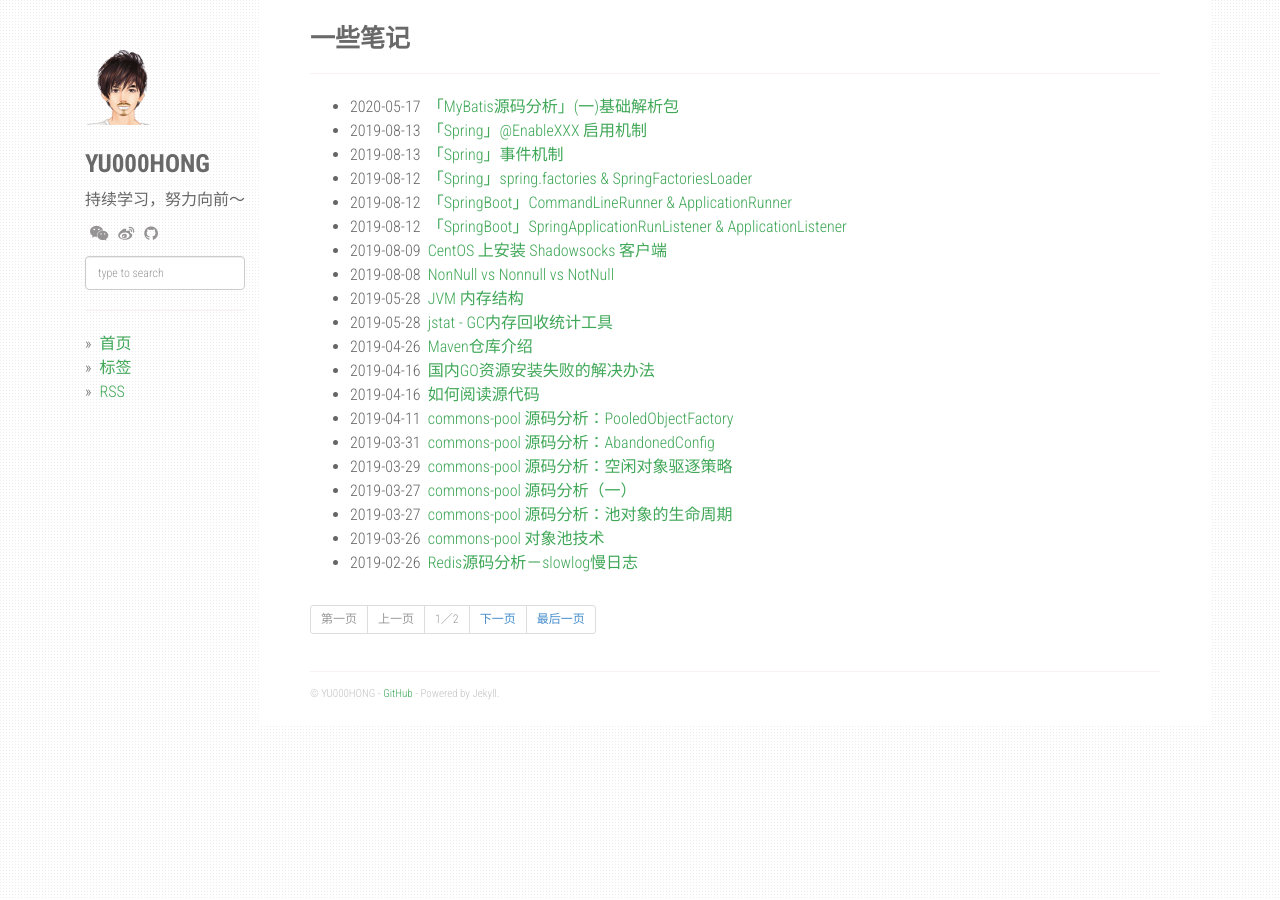
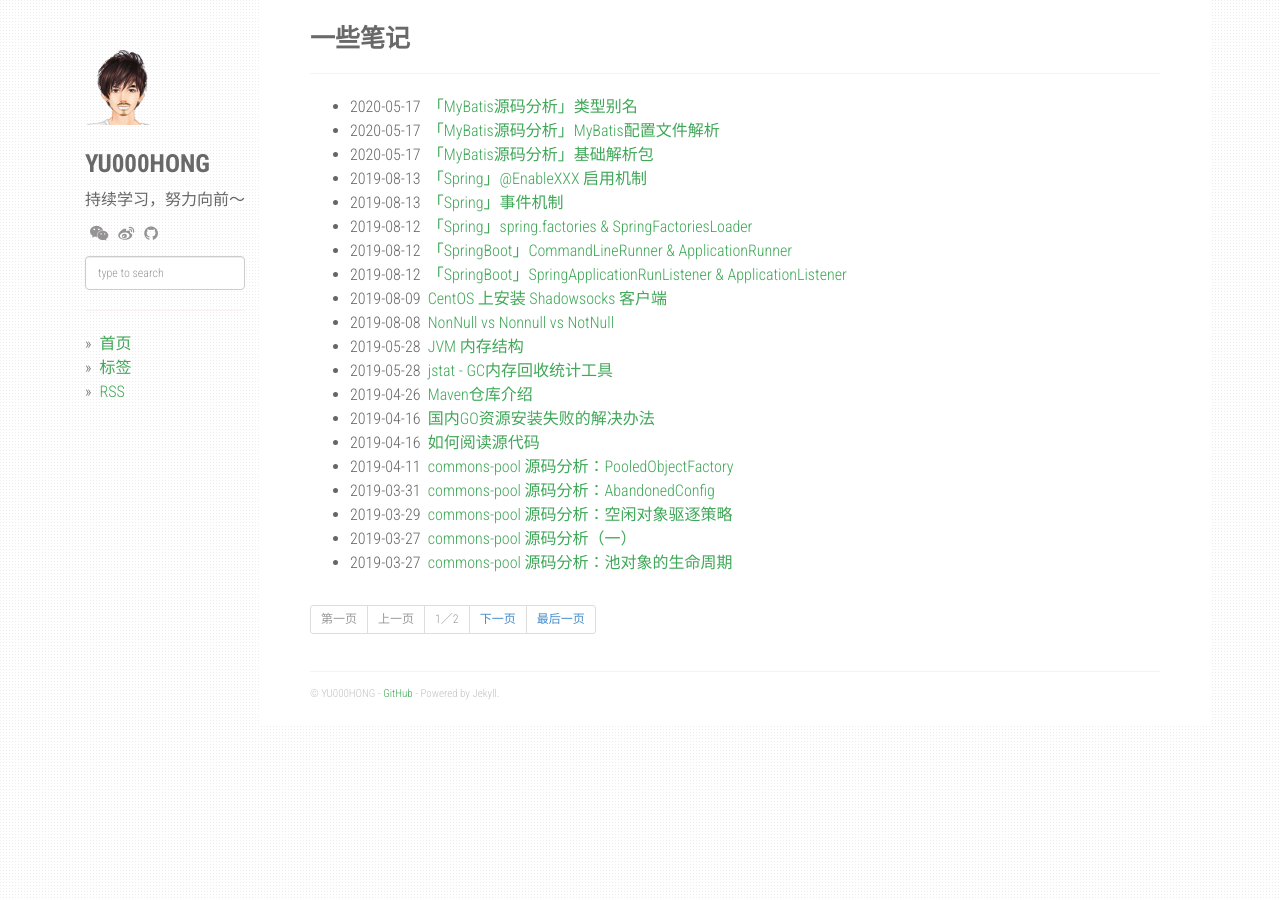
Before and after one commit to yu000hong/yu000hong.github.io, a Jekyll site: the page built from index.html, in a window 1280 px wide. Built offline with Jekyll 4.4.1, drawn with Linux system fonts in a browser that asks for light colours; nearby versions of some CDN libraries; the list of posts is cut into pages by our own code; some of the changed lines change nothing that is shown.

Commit message:
发布文章: 「MyBatis源码分析」类型别名

```diff
--- /dev/null
+++ b/_posts/2020-05-17-mybatis-alias-registry.md
@@ -0,0 +1,106 @@
+---
+layout: post
+title: 「MyBatis源码分析」类型别名
+date:   2020-05-17 23:53:00 +0800
+tags: [MyBatis]
+---
+
+MyBatis 类型别名可为 Java 类型设置一个缩写名字，它**`仅用于`** XML 配置，意在降低冗余的全限定类名书写。
+
+## 内置别名
+
+MyBatis内置的类型别名有(全部)：
+
+{% highlight java %}
+registerAlias("string", String.class);
+
+registerAlias("byte", Byte.class);
+registerAlias("long", Long.class);
+registerAlias("short", Short.class);
+registerAlias("int", Integer.class);
+registerAlias("integer", Integer.class);
+registerAlias("double", Double.class);
+registerAlias("float", Float.class);
+registerAlias("boolean", Boolean.class);
+
+registerAlias("byte[]", Byte[].class);
+registerAlias("long[]", Long[].class);
+registerAlias("short[]", Short[].class);
+registerAlias("int[]", Integer[].class);
+registerAlias("integer[]", Integer[].class);
+registerAlias("double[]", Double[].class);
+registerAlias("float[]", Float[].class);
+registerAlias("boolean[]", Boolean[].class);
+
+registerAlias("_byte", byte.class);
+registerAlias("_long", long.class);
+registerAlias("_short", short.class);
+registerAlias("_int", int.class);
+registerAlias("_integer", int.class);
+registerAlias("_double", double.class);
+registerAlias("_float", float.class);
+registerAlias("_boolean", boolean.class);
+
+registerAlias("_byte[]", byte[].class);
+registerAlias("_long[]", long[].class);
+registerAlias("_short[]", short[].class);
+registerAlias("_int[]", int[].class);
+registerAlias("_integer[]", int[].class);
+registerAlias("_double[]", double[].class);
+registerAlias("_float[]", float[].class);
+registerAlias("_boolean[]", boolean[].class);
+
+registerAlias("date", Date.class);
+registerAlias("decimal", BigDecimal.class);
+registerAlias("bigdecimal", BigDecimal.class);
+registerAlias("biginteger", BigInteger.class);
+registerAlias("object", Object.class);
+
+registerAlias("date[]", Date[].class);
+registerAlias("decimal[]", BigDecimal[].class);
+registerAlias("bigdecimal[]", BigDecimal[].class);
+registerAlias("biginteger[]", BigInteger[].class);
+registerAlias("object[]", Object[].class);
+
+registerAlias("map", Map.class);
+registerAlias("hashmap", HashMap.class);
+registerAlias("list", List.class);
+registerAlias("arraylist", ArrayList.class);
+registerAlias("collection", Collection.class);
+registerAlias("iterator", Iterator.class);
+
+registerAlias("ResultSet", ResultSet.class);
+{% endhighlight %}
+
+## 别名配置
+
+{% highlight xml %}
+<typeAliases>
+    <package name="com.yu000hong.domain"/>
+    <typeAlias alias="Author" type="com.yu000hong.blog.domain.Author"/>
+</typeAliases>
+{% endhighlight %}
+
+我们在配置别名的时候，可以一次配置一个别名，也可以一次配置整个包。
+
+当我们配置整个包的时候，MyBatis会利用反射将包下面所有的类(排除接口、匿名类和内部类)都进行别名注册。
+
+## @Alias注解
+
+两个问题：
+
+- 我们在注册单个别名时，**alias**属性是可选的，那么最终他的别名是啥呢？
+- 我们在注册整个包的时候，包下所有类注册后的别名是啥呢？
+
+这两个问题的答案都一样：取决于类型是否包含`@Alias`注解。
+
+>
+> 如果包含`@Alias`注解，那么别名就是由注解指定；如果不包含该注解，那么别名就是**Class.getSimpleName()**。
+
+## ⚠️注意
+
+> 如果我们在注册单个别名时，既使用了**alias**属性，类型又包含了`@Alias`注解，那么使用**alias**属性！
+
+> 别名是不区分大小写的，最后所有别名都是按照小写处理之后进行比较的！
+
+> 如果别名重复定义了，那么MyBatis将会抛出异常！
--- a/_posts/2020-05-17-mybatis-parsing-package.md
+++ b/_posts/2020-05-17-mybatis-parsing-package.md
@@ -1,6 +1,6 @@
 ---
 layout: post
-title: 「MyBatis源码分析」(一)基础解析包
+title: 「MyBatis源码分析」基础解析包
 date:   2020-05-17 12:00:00 +0800
 tags: [MyBatis]
 ---
@@ -18,20 +18,20 @@
 
 我先说结论吧，我们在配置MyBatis时，可以利用`参数替换`特性，在配置文件中使用特定的参数。MyBatis里面可以使用三种方式：
 
-- ${param}
-- #{param}
-- @{param}
+- `${param}`
+- `#{param}`
+- `@{param}`
 
 并且，我们可以使用参数默认值(前提是必须启用默认参数值)：
 
-- ${param:defaultValue}
-- #{param:defaultValue}
-- @{param:defaultValue}
+- `${param:defaultValue}`
+- `#{param:defaultValue}`
+- `@{param:defaultValue}`
 
 两个可控配置属性：
 
-- org.apache.ibatis.parsing.PropertyParser.enable-default-value: 是否启用默认参数值，默认值false
-- org.apache.ibatis.parsing.PropertyParser.default-value-separator: 参数与默认值分隔符，默认值冒号
+- **org.apache.ibatis.parsing.PropertyParser.enable-default-value**: 是否启用默认参数值，默认值false
+- **org.apache.ibatis.parsing.PropertyParser.default-value-separator**: 参数与默认值分隔符，默认值冒号
 
 这两个属性具体在哪里配置，待我们分析了`Configuration`之后再来补充[TODO]。
 
--- /dev/null
+++ b/_posts/2020-05-17-mybatis-xmlconfigbuilder.md
@@ -0,0 +1,117 @@
+---
+layout: post
+title: 「MyBatis源码分析」MyBatis配置文件解析
+date:   2020-05-17 22:13:00 +0800
+tags: [MyBatis]
+---
+
+MyBatis配置文件大致如下：
+
+{% highlight xml %}
+<configuration>
+    <properties/>
+    <settings/>
+    <typeAliases/>
+    <typeHandlers/>
+    <objectFactory/>
+    <objectWrapperFactory/>
+    <reflectorFactory/>
+    <plugins/>
+    <environments/>
+    <databaseIdProvider/>
+    <mappers/>
+</configuration>
+{% endhighlight %}
+
+我们使用MyBatis的大致程序框架如下：
+
+- 使用`SqlSessionFactoryBuilder`构建一个`SqlSessionFactory`实例
+- 使用`SqlSessionFactory`开启一个会话`SqlSession`(真正的数据库连接在`Transaction`里面)
+- 使用`SqlSession`执行mapper对应的SQL
+- 处理结果
+- 关闭会话
+
+{% highlight java %}
+public static void main(String[] args) throws IOException {
+    String resource = "mybatis-config.xml";
+    InputStream inputStream = Resources.getResourceAsStream(resource);
+    SqlSessionFactory sqlSessionFactory = new SqlSessionFactoryBuilder().build(inputStream);
+    SqlSession session = sqlSessionFactory.openSession();
+    Student stu = session.selectOne("getStudentById", 345229);
+    System.out.println(stu.getName());
+    session.commit();
+    session.close();
+}
+{% endhighlight %}
+
+`SqlSessionFactoryBuilder`其实是一个工具类，没有实例字段，只有不同形式的`build()`方法。
+
+{% highlight java %}
+public SqlSessionFactory build(Reader reader, String environment, Properties properties) {
+    try {
+        XMLConfigBuilder parser = new XMLConfigBuilder(reader, environment, properties);
+        return build(parser.parse());
+    } catch (Exception e) {
+        throw ExceptionFactory.wrapException("Error building SqlSession.", e);
+    } finally {
+        ErrorContext.instance().reset();
+        try {
+            reader.close();
+        } catch (IOException e) {
+            // Intentionally ignore. Prefer previous error.
+        }
+    }
+}
+{% endhighlight %}
+
+所以，真正的解析工作还是在`XMLConfigBuilder`。我们下面来看看不同节点的解析流程。
+
+## properties
+
+我们可以在配置文件中定义一些属性，也可以引用外部定义的Java属性文件。
+
+{% highlight xml %}
+<properties resource="org/mybatis/example/config.properties" url="http://xxx/xxx.properties">
+    <property name="username" value="dev_user"/>
+    <property name="password" value="F2Fa3!33TYyg"/>
+</properties>
+{% endhighlight %}
+
+⚠️注意：
+
+- **resource**和**url**最多只能选一个，否则会报错
+- 我们最多能引用一个外部Java属性文件
+- 所有这些属性会合并，然后被设置为`Configuration.varaiables`字段，用于后续的属性替换
+
+## settings
+
+{% highlight xml %}
+<settings>
+    <setting name="cacheEnabled" value="true"/>
+    <setting name="useColumnLabel" value="true"/>
+    <setting name="useGeneratedKeys" value="false"/>
+</settings>
+{% endhighlight %}
+
+这些设置会被反射到`Configuration`对应的setter方法，如：**cacheEnabled**映射到`setCacheEnabled()`方法。如果某个设置通过反射没有找到对应的setter方法，那么将抛出异常。
+
+## typeAliases
+
+{% highlight xml %}
+<typeAliases>
+    <package name="com.yu000hong.domain"/>
+    <typeAlias alias="Author" type="com.yu000hong.blog.domain.Author"/>
+</typeAliases>
+{% endhighlight %}
+
+类型别名可为 Java 类型设置一个缩写名字。 它仅用于 XML 配置，意在降低冗余的全限定类名书写。
+
+MyBatis内置的类型别名有：
+
+_byte => byte | _long => long | _short => short | _int => int |
+_integer => int | _double => double | _float => float | _boolean => boolean |
+byte => Byte | long => Long | short => Short | int => Integer |
+integer => Integer | double => Double | float => Float | boolean => Boolean |
+string => String | date => Date | decimal => BigDecimal | bigdecimal => BigDecimal |
+object => Object | map => Map | hashmap => HashMap | list => List |
+arraylist => ArrayList | collection => Collection | iterator => Iterator | ... |
```
